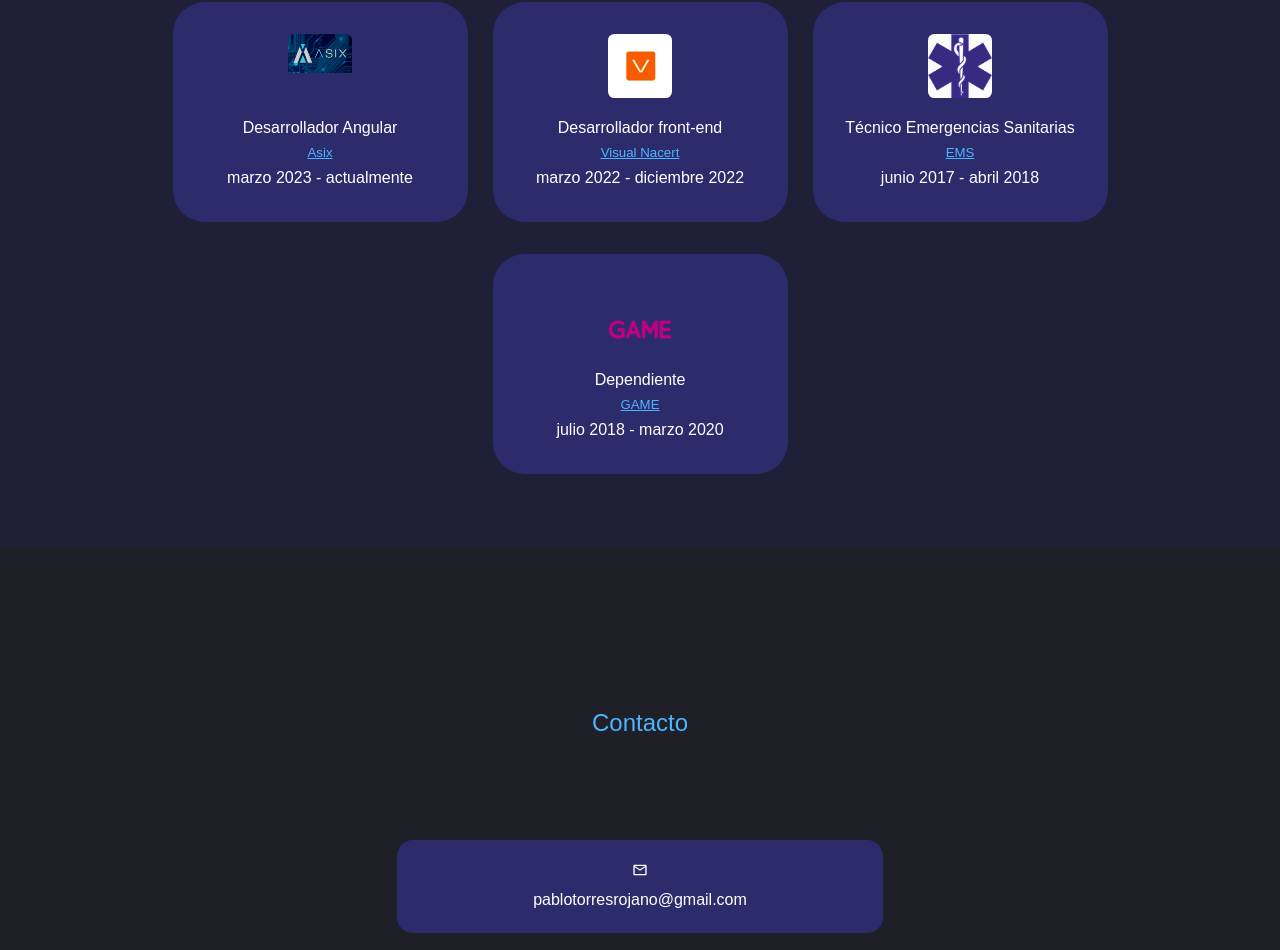
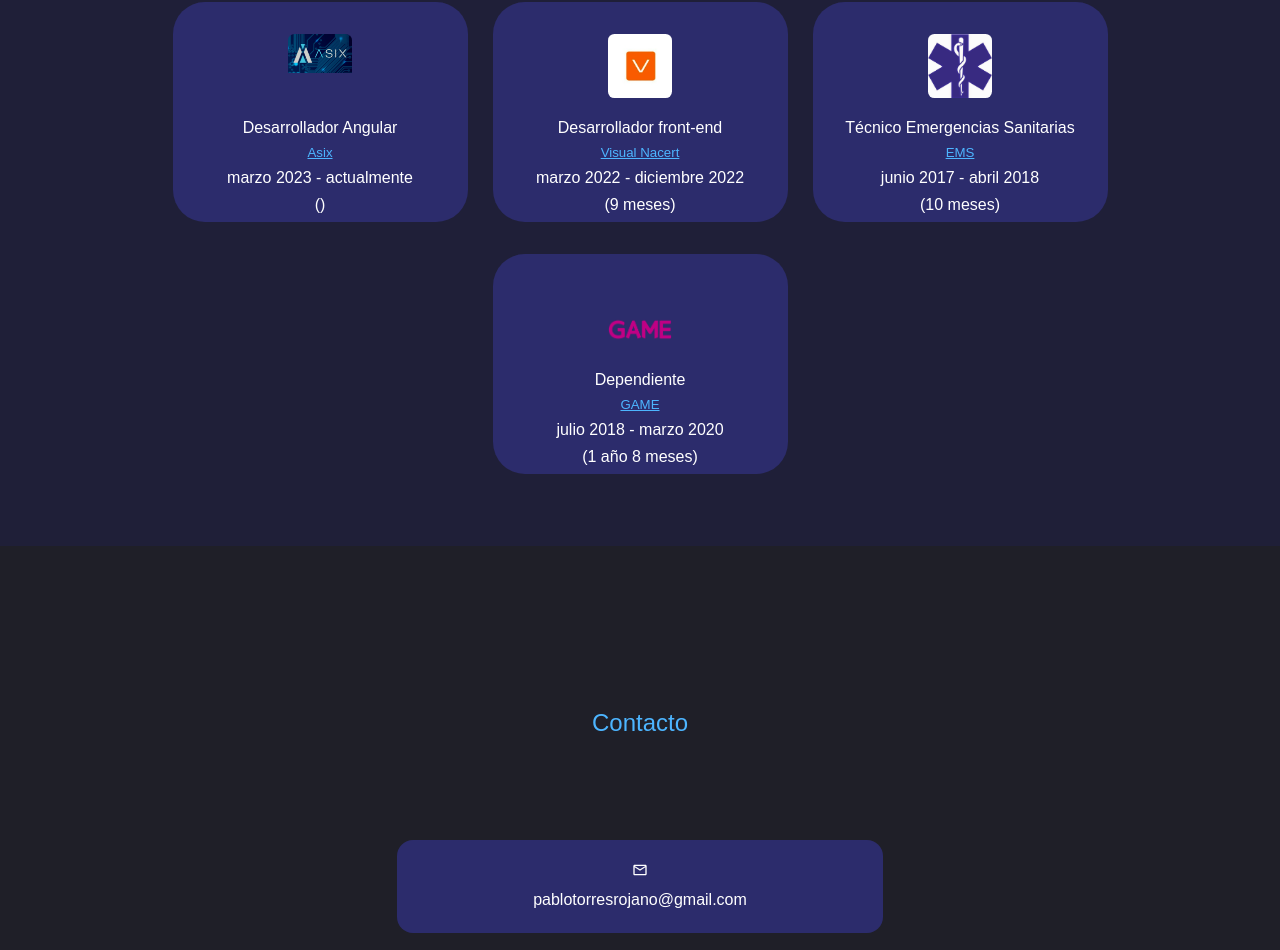
Before and after one commit to PabloTRM/pablotrm, a React (Create React App) app: page / in a window 1280 px wide. Shown: the part 2654-3604 px from the top of the page. Built offline with nearby package versions, Linux system fonts and the light colour scheme.

Commit message:
added function to display worked time

```diff
--- a/package.json
+++ b/package.json
@@ -10,6 +10,7 @@
     "bootstrap": "^5.1.3",
     "components": "^0.1.0",
     "luxon": "^2.4.0",
+    "moment": "^2.30.1",
     "react": "^18.1.0",
     "react-bootstrap": "^2.4.0",
     "react-diff": "0.0.7",
--- a/src/components/experience/Experience.jsx
+++ b/src/components/experience/Experience.jsx
@@ -4,8 +4,30 @@
 import ems from '../../assets/ems.jpeg'
 import game from '../../assets/game.png'
 import asix from '../../assets/asix.png'
+import moment from 'moment';
 
 const Experience = () => {
+
+    function calcExperienceTime(){
+        const initDate = new Date(2023, 2, 1);
+       const currentDate = new Date();
+
+       const duration = moment.duration(moment(currentDate).diff(moment(initDate)));
+       const years = duration.years();
+        const months = duration.months();
+        let experienceTime = '';
+
+        if (years > 0) {
+            experienceTime += `${years} año${years > 1 ? 's' : ''}`;
+        }
+
+        if (months > 0) {
+            experienceTime += ` ${months} mes${months > 1 ? 'es' : ''}`;
+        }
+
+        return experienceTime;
+
+    }
     return (
         <section id="experience">
             <h2>Experiencia profesional</h2>
@@ -18,8 +40,12 @@
                     <a href="https://grupo-alonso.com/empresas/asix/">
                         <h5 className="jobOneName">Asix</h5>
                     </a>
+
                     <div className="fecha">
                         marzo 2023 - actualmente
+                    </div>
+                    <div>
+                    ({calcExperienceTime(new Date(2023, 2, 1))})
                     </div>
                 </article>
                 <article className="jobs">
@@ -32,6 +58,9 @@
                     </a>
                     <div className="fecha">
                         marzo 2022 - diciembre 2022
+                    </div>
+                    <div>
+                        (9 meses)
                     </div>
                 </article>
 
@@ -46,6 +75,9 @@
                     <div className="fecha">
                         junio 2017 - abril 2018
                     </div>
+                    <div>
+                        (10 meses)
+                    </div>
                 </article>
 
                 <article className="jobs">
@@ -59,6 +91,9 @@
                     <div className="fecha">
                         julio 2018 - marzo 2020
                     </div>
+                    <div>
+                        (1 año 8 meses)
+                    </div>
                 </article>
             </div>
         </section>
```
Also changed, not shown: 1 other file (tests, documents, lock files or other folders).
